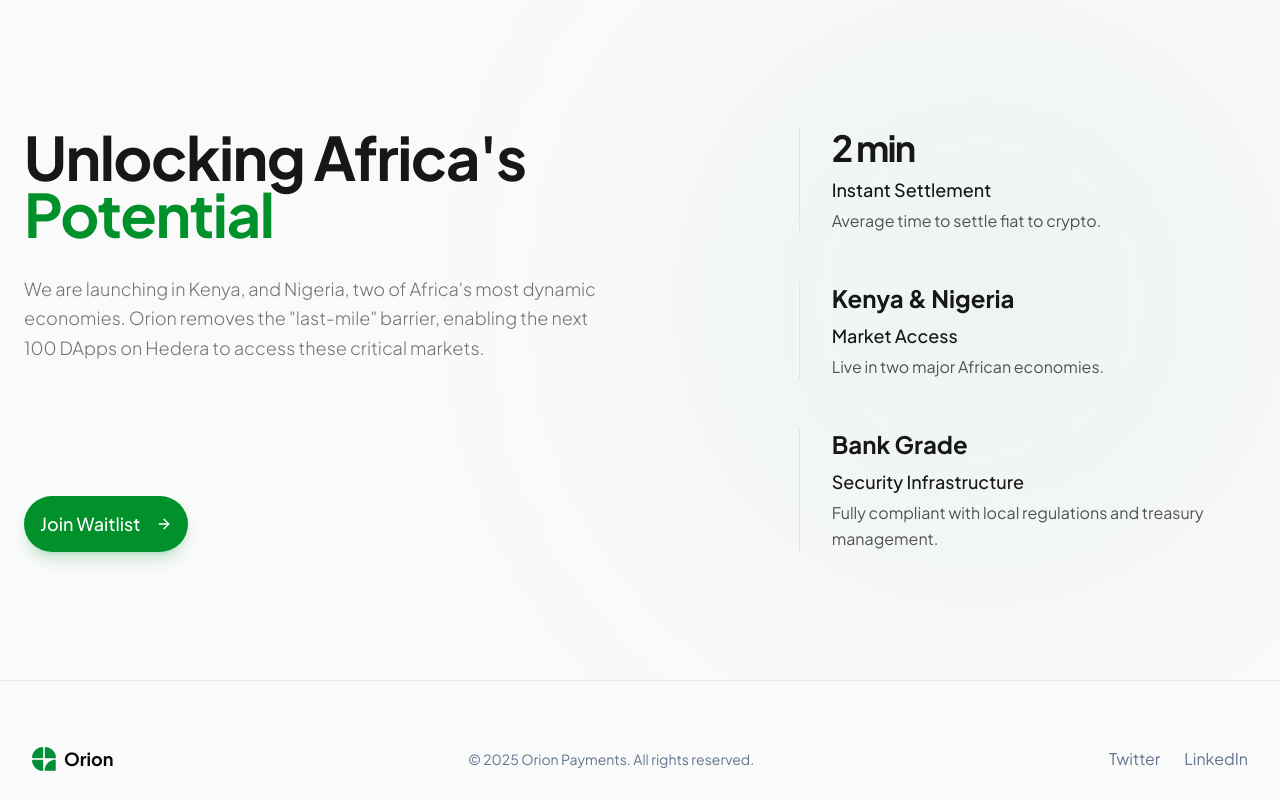
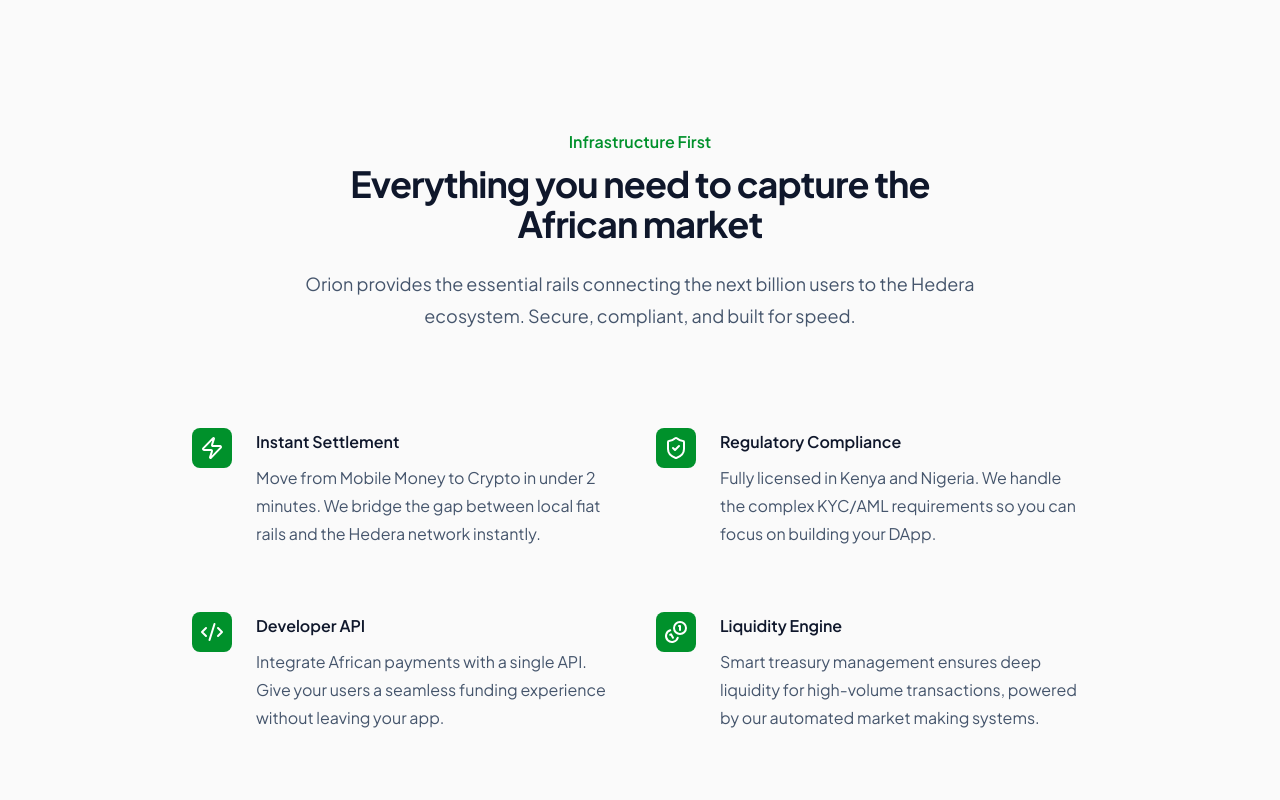
Before and after one commit to ZuseLimitedKE/orion_onramp_marketing, a Next.js app: page / in a window 1280 px wide. Shown: the part 1560-2360 px from the top of the page. Built offline with nearby package versions, Linux system fonts and the light colour scheme.

Commit message:
added a features section

```diff
--- /dev/null
+++ b/app/(marketing)/_components/features.tsx
@@ -0,0 +1,96 @@
+"use client";
+
+import { motion } from "framer-motion";
+import { Zap, ShieldCheck, Code2, Coins } from "lucide-react";
+const features = [
+  {
+    name: "Instant Settlement",
+    description:
+      "Move from Mobile Money to Crypto in under 2 minutes. We bridge the gap between local fiat rails and the Hedera network instantly.",
+    icon: Zap,
+  },
+  {
+    name: "Regulatory Compliance",
+    description:
+      "Fully licensed in Kenya and Nigeria. We handle the complex KYC/AML requirements so you can focus on building your DApp.",
+    icon: ShieldCheck,
+  },
+  {
+    name: "Developer API",
+    description:
+      "Integrate African payments with a single API. Give your users a seamless funding experience without leaving your app.",
+    icon: Code2,
+  },
+  {
+    name: "Liquidity Engine",
+    description:
+      "Smart treasury management ensures deep liquidity for high-volume transactions, powered by our automated market making systems.",
+    icon: Coins,
+  },
+];
+
+const container = {
+  hidden: { opacity: 0 },
+  show: {
+    opacity: 1,
+    transition: {
+      staggerChildren: 0.1,
+    },
+  },
+};
+
+const item = {
+  hidden: { opacity: 0, y: 20 },
+  show: { opacity: 1, y: 0 },
+};
+
+export function Features() {
+  return (
+    <div className="bg-neutral-50 py-24 sm:py-32" id="features">
+      <div className="mx-auto max-w-7xl px-6 lg:px-8">
+        <div className="mx-auto max-w-2xl lg:text-center">
+          <h2 className="text-base font-semibold leading-7 text-primary">
+            Infrastructure First
+          </h2>
+          <p className="mt-2 text-3xl font-bold tracking-tight text-slate-900 sm:text-4xl">
+            Everything you need to capture the African market
+          </p>
+          <p className="mt-6 text-lg leading-8 text-slate-600">
+            Orion provides the essential rails connecting the next billion users
+            to the Hedera ecosystem. Secure, compliant, and built for speed.
+          </p>
+        </div>
+        <div className="mx-auto mt-16 max-w-2xl sm:mt-20 lg:mt-24 lg:max-w-4xl">
+          <motion.dl
+            className="grid max-w-xl grid-cols-1 gap-x-8 gap-y-10 lg:max-w-none lg:grid-cols-2 lg:gap-y-16"
+            variants={container}
+            initial="hidden"
+            whileInView="show"
+            viewport={{ once: true, margin: "-100px" }}
+          >
+            {features.map((feature) => (
+              <motion.div
+                key={feature.name}
+                className="relative pl-16"
+                variants={item}
+              >
+                <dt className="text-base font-semibold leading-7 text-slate-900">
+                  <div className="absolute top-0 left-0 flex h-10 w-10 items-center justify-center rounded-lg bg-primary">
+                    <feature.icon
+                      aria-hidden="true"
+                      className="h-6 w-6 text-white"
+                    />
+                  </div>
+                  {feature.name}
+                </dt>
+                <dd className="mt-2 text-base leading-7 text-slate-600">
+                  {feature.description}
+                </dd>
+              </motion.div>
+            ))}
+          </motion.dl>
+        </div>
+      </div>
+    </div>
+  );
+}
--- a/app/(marketing)/page.tsx
+++ b/app/(marketing)/page.tsx
@@ -3,6 +3,7 @@
 import { CTASection } from "./_components/cta";
 import { Navbar } from "./_components/navbar";
 import { ProblemSolution } from "./_components/problem-solution";
+import { Features } from "./_components/features";
 
 export default function MarketingPage() {
   return (
@@ -10,6 +11,7 @@
       <Navbar />
       <HeroSection />
       <ProblemSolution />
+      <Features />
       <CTASection />
       <Footer />
     </main>
```
